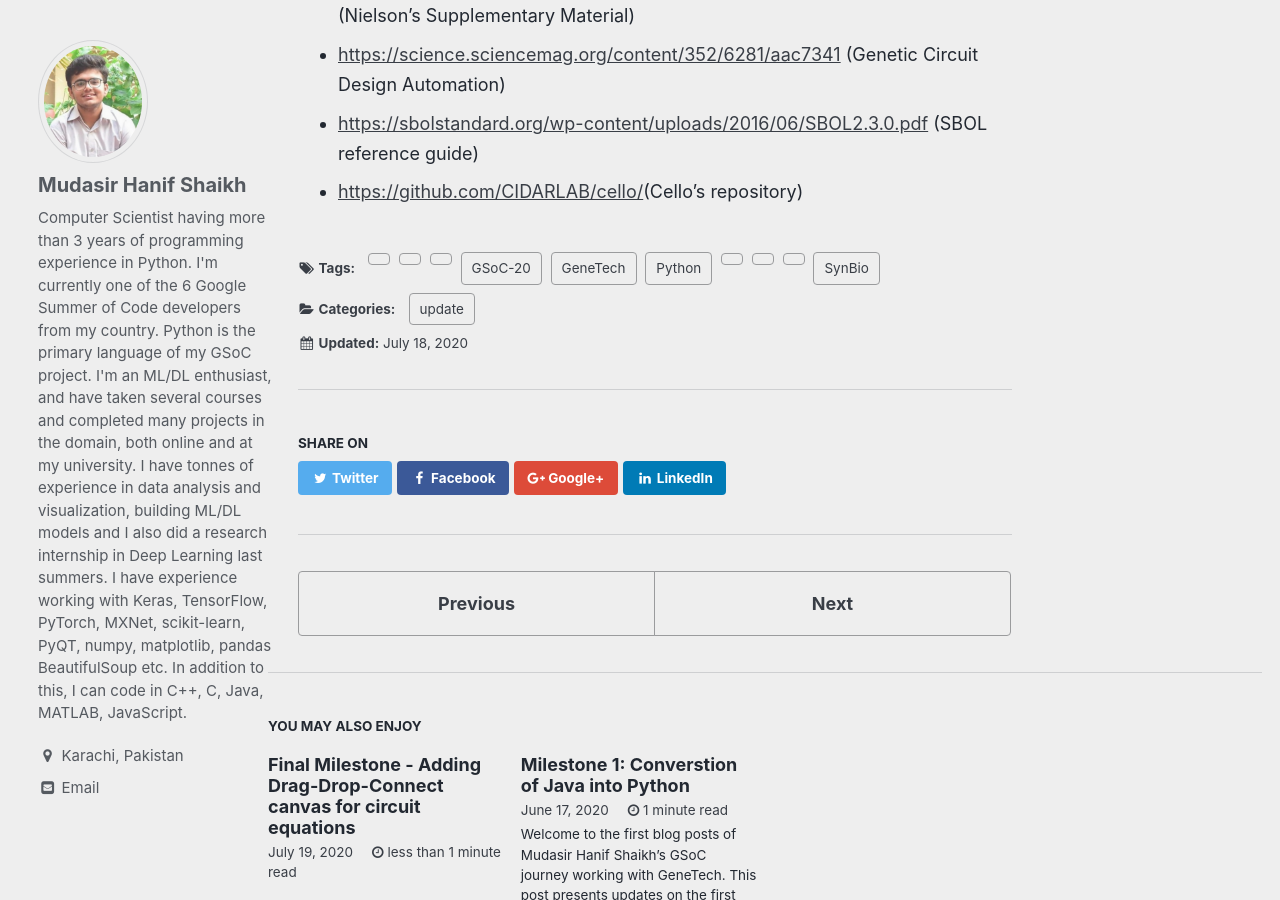
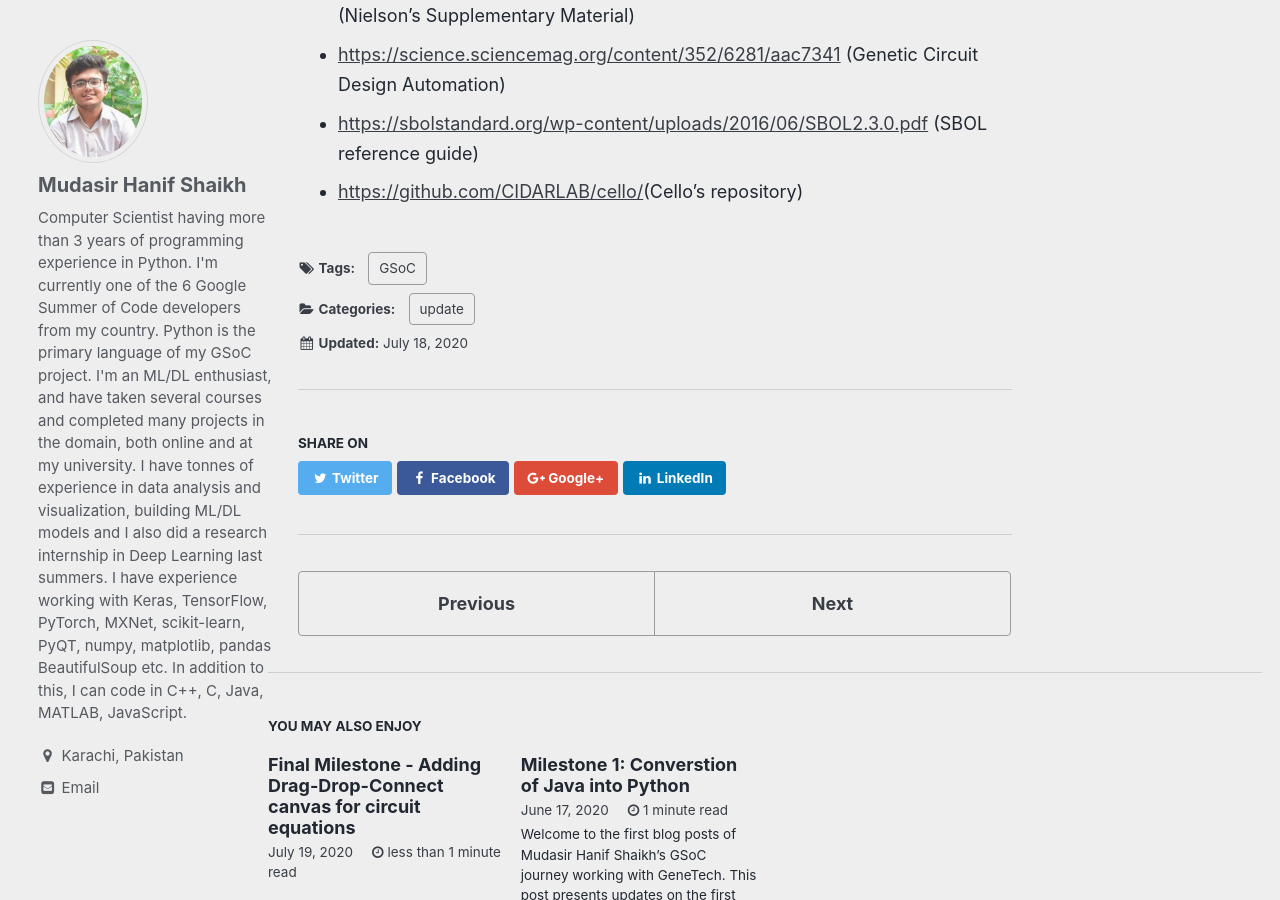
Before and after one commit to ms03831/GSoC-20, a Jekyll site: the page built from _posts/2020-07-18-milestone-2-dna-sequence-sbol.md, in a window 1280 px wide and 900 px high, scrolled down 5195 px. Built offline with Jekyll 4.4.1, drawn with Linux system fonts in a browser that asks for light colours.

Commit message:
Update 2020-07-18-milestone-2-dna-sequence-sbol.md

```diff
--- a/_posts/2020-07-18-milestone-2-dna-sequence-sbol.md
+++ b/_posts/2020-07-18-milestone-2-dna-sequence-sbol.md
@@ -2,7 +2,7 @@
 title: "Milestone 2: Incorporating dna sequence in SBOL file"
 date: 2020-07-18
 categories: update
-tags: GeneTech, Python, GSoC-20, SynBio
+tags: GSoC
 ---
 
 
```
